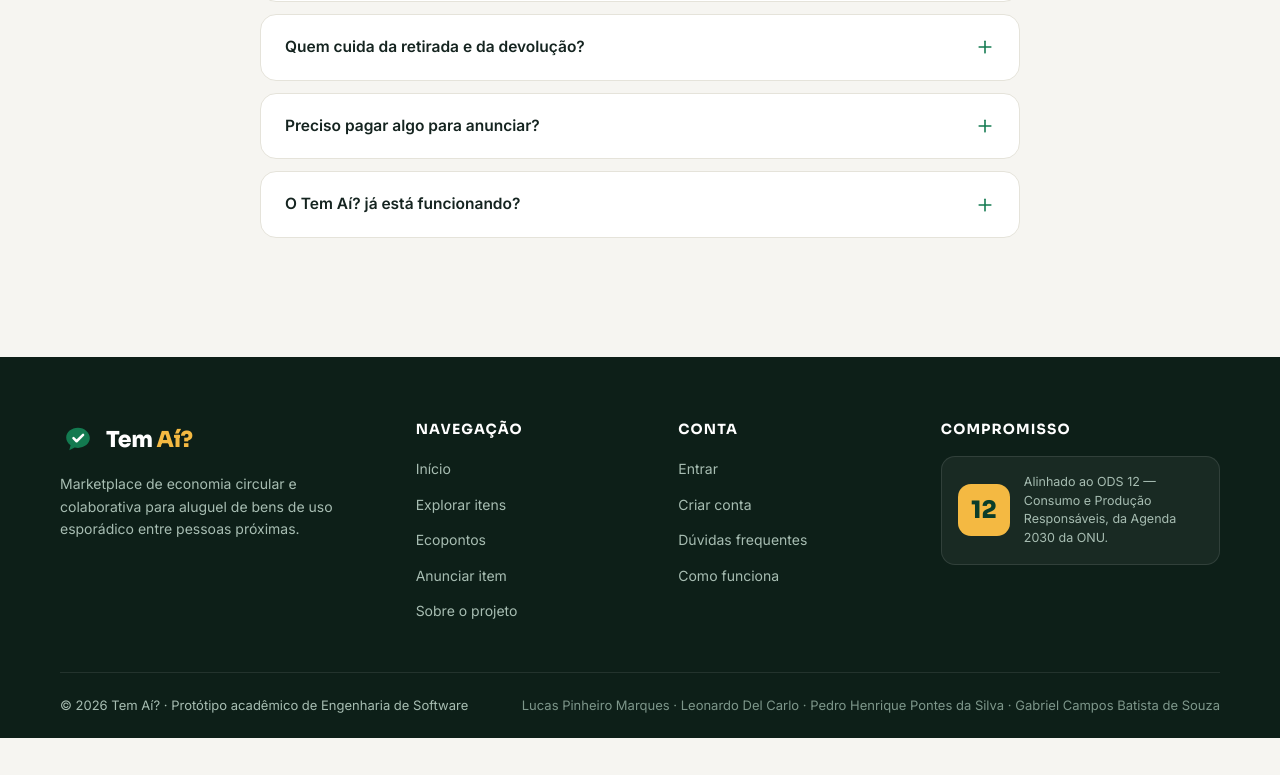
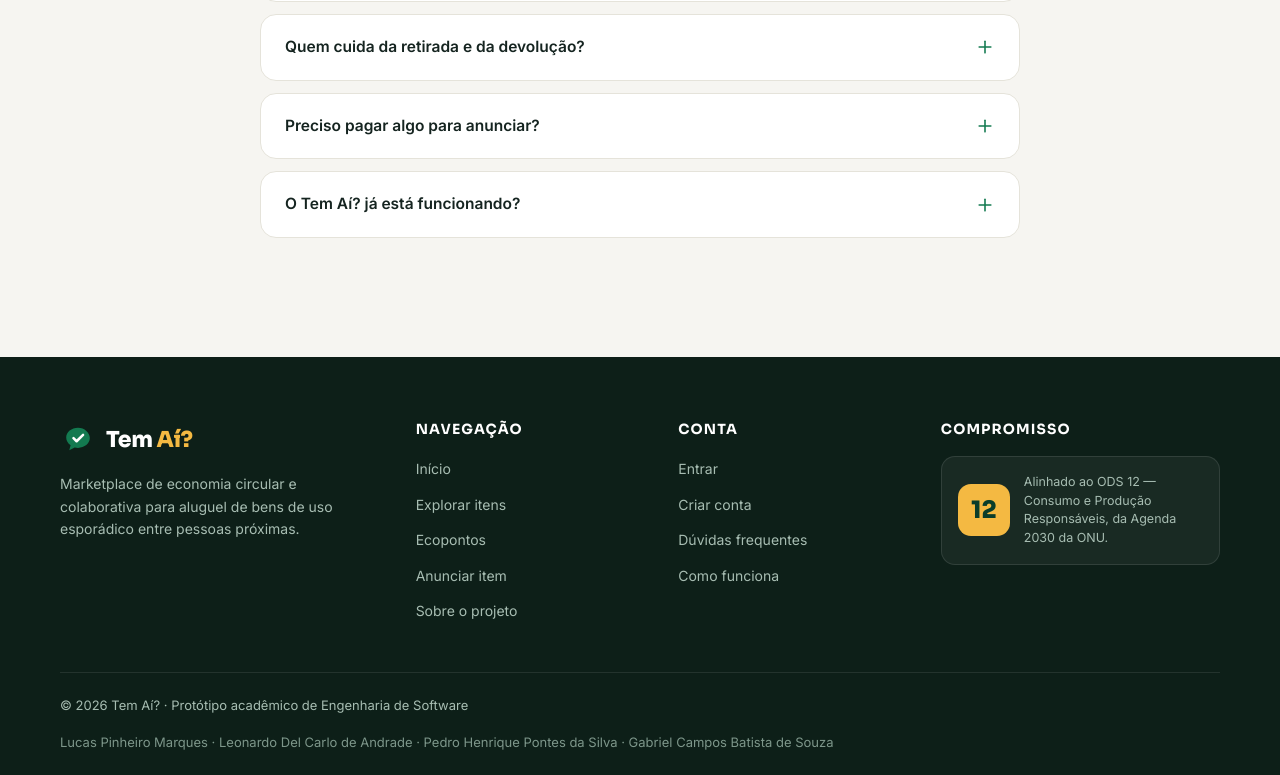
Before and after one commit to zCamposz/TemAi, a React (Vite) app: page /#/ in a window 1280 px wide. Shown: the part 4813-5588 px from the top of the page. Before the commit the page ends 5551 px from the top, so only its background shows below. Built offline with nearby package versions, Linux system fonts and the light colour scheme; no server answers; the database is empty.

Commit message:
Correção dos nomes

```diff
--- a/src/data/catalog.js
+++ b/src/data/catalog.js
@@ -385,7 +385,7 @@ export const PRODUCTS = RAW_PRODUCTS.map((product) => ({
 
 export const TEAM = [
   { name: "Lucas Pinheiro Marques", ra: "8222242608", initials: "LM", avatar: "av-1" },
-  { name: "Leonardo Del Carlo", ra: "823157802", initials: "LD", avatar: "av-3" },
+  { name: "Leonardo Del Carlo de Andrade", ra: "823157802", initials: "LD", avatar: "av-3" },
   { name: "Pedro Henrique Pontes da Silva", ra: "823135028", initials: "PH", avatar: "av-4" },
   { name: "Gabriel Campos Batista de Souza", ra: "823125083", initials: "GB", avatar: "av-5" },
 ];
```
